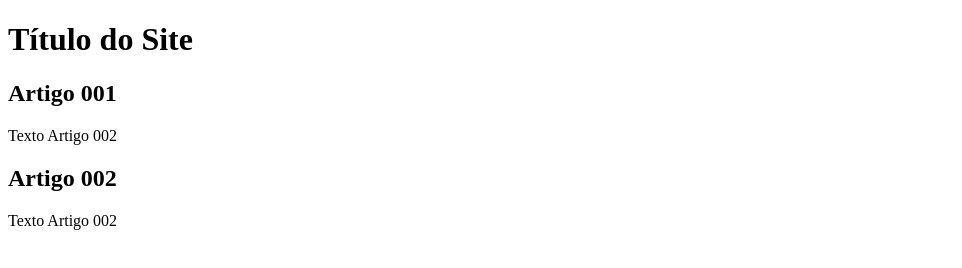
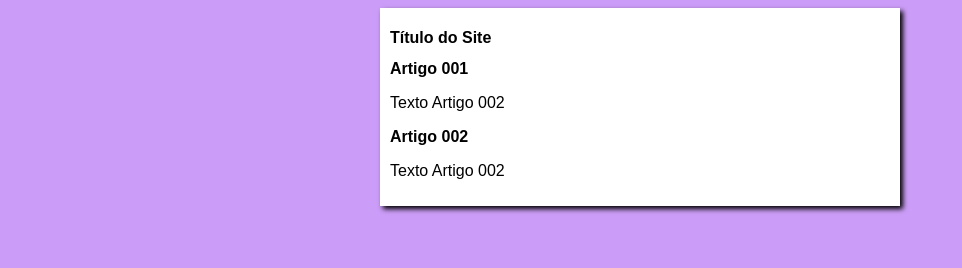
Before and after one commit to thales307/projeto-site, a plain HTML site: page index.html in a window 1280 px wide. Shown: the whole page, without its empty margins (0-962 px from the left). Drawn offline with Linux system fonts and the light colour scheme.

Commit message:
iniciei o design

```diff
--- /dev/null
+++ b/estilos/style.css
@@ -0,0 +1,16 @@
+* {
+    font-family: Arial;
+    font-size: 16px;
+}
+
+body {
+    background-color: rgb(204, 157, 248);
+}
+
+main {
+    background-color: white;
+    width: 500px;
+    margin: auto;
+    padding: 10px;
+    box-shadow: 3px 3px 5px rgb(0, 0, 0.473);
+}
--- a/index.html
+++ b/index.html
@@ -4,6 +4,7 @@
     <meta charset="UTF-8">
     <meta name="viewport" content="width=device-width, initial-scale=1.0">
     <title>Título do Site</title>
+    <link rel="stylesheet" href="estilos/style.css">
 </head>
 <body>
     <main>
```
